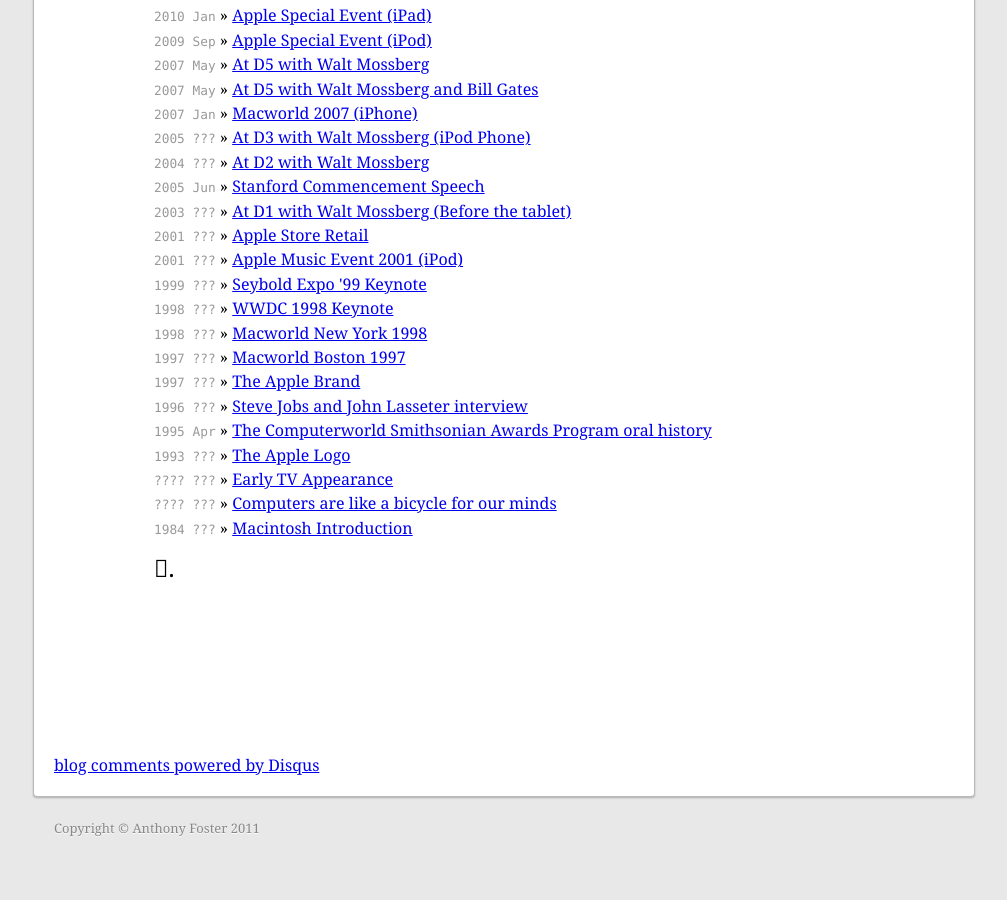
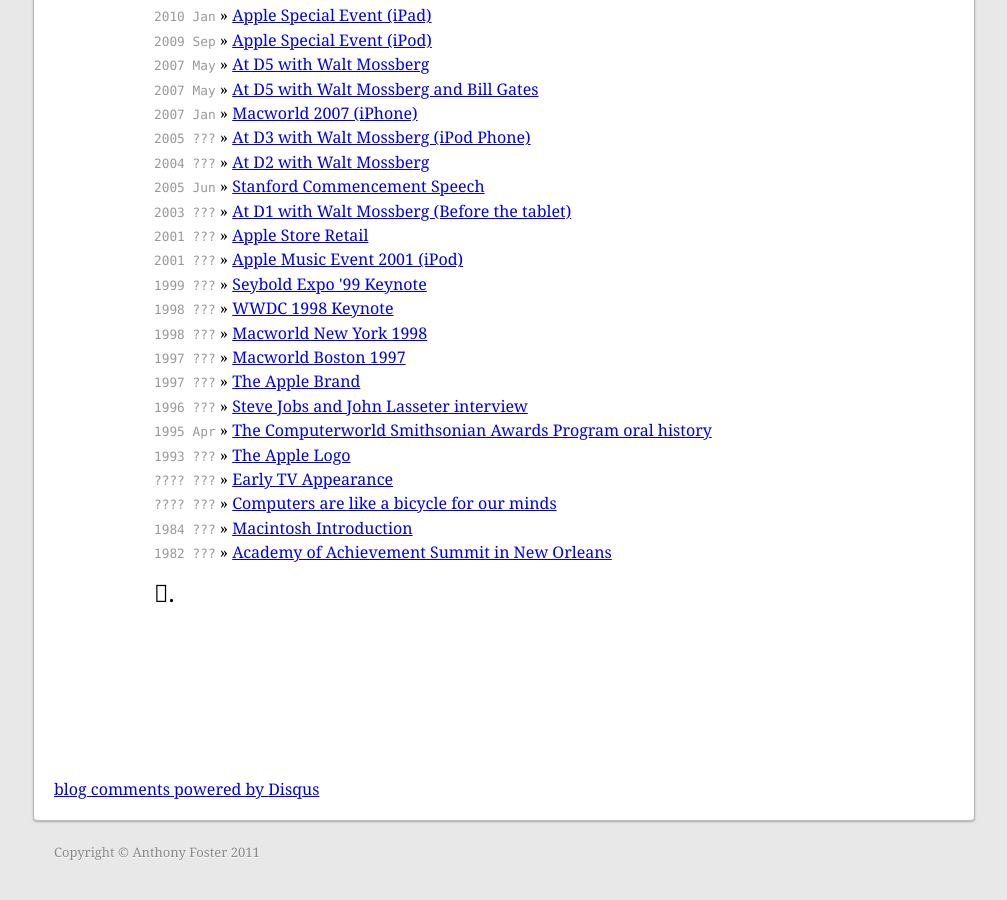
Before and after one commit to aantthony/url3.tk, a Jekyll site: the page built from _posts/2011-10-09-sjobs.html, in a window 1280 px wide and 900 px high, scrolled down 1139 px. Shown: the whole window, without its empty margins (136-1143 px from the left). Built offline with Jekyll 4.4.1, drawn with Linux system fonts in a browser that asks for light colours; comment, search, counter and statistics services are not loaded; before the commit the page ends 2014 px from its top, so only the background shows below that.

Commit message:
new video

```diff
--- a/_posts/2011-10-09-sjobs.html
+++ b/_posts/2011-10-09-sjobs.html
@@ -48,6 +48,7 @@ title: Thank You Steve
 
 	<li><span>???? ???</span> » <a href="http://www.youtube.com/watch?v=ob_GX50Za6c">Computers are like a bicycle for our minds</a></li>
 	<li><span>1984 ???</span> » <a href="http://www.youtube.com/watch?v=G0FtgZNOD44">Macintosh Introduction</a></li>
+	<li><span>1982 ???</span> » <a href="http://itunes.apple.com/au/itunes-u/steve-jobs/id412215167?ls=1">Academy of Achievement Summit in New Orleans</a><li>
 </ul>
 
 <p style="font-size:x-large">.</p>
```
